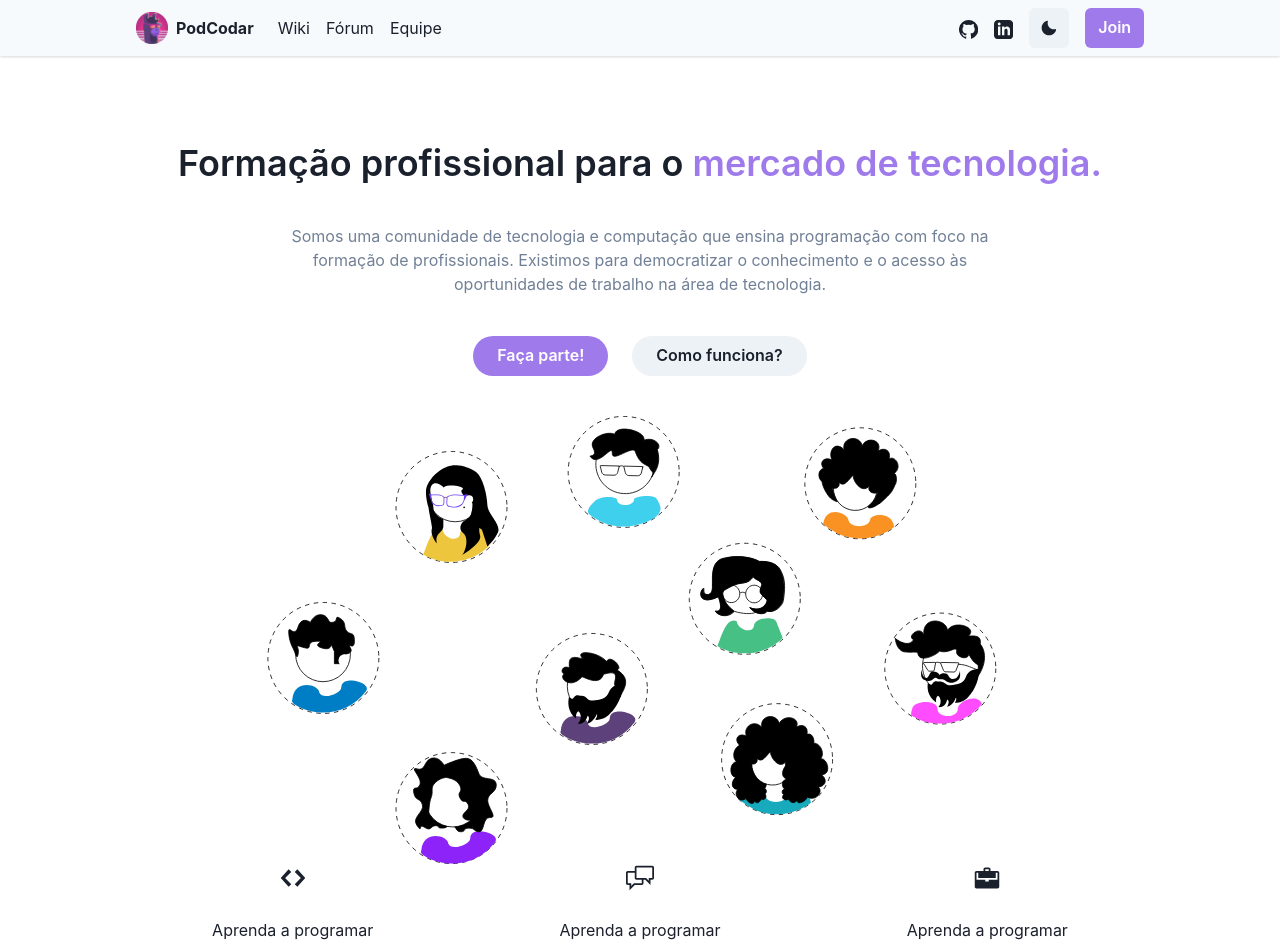
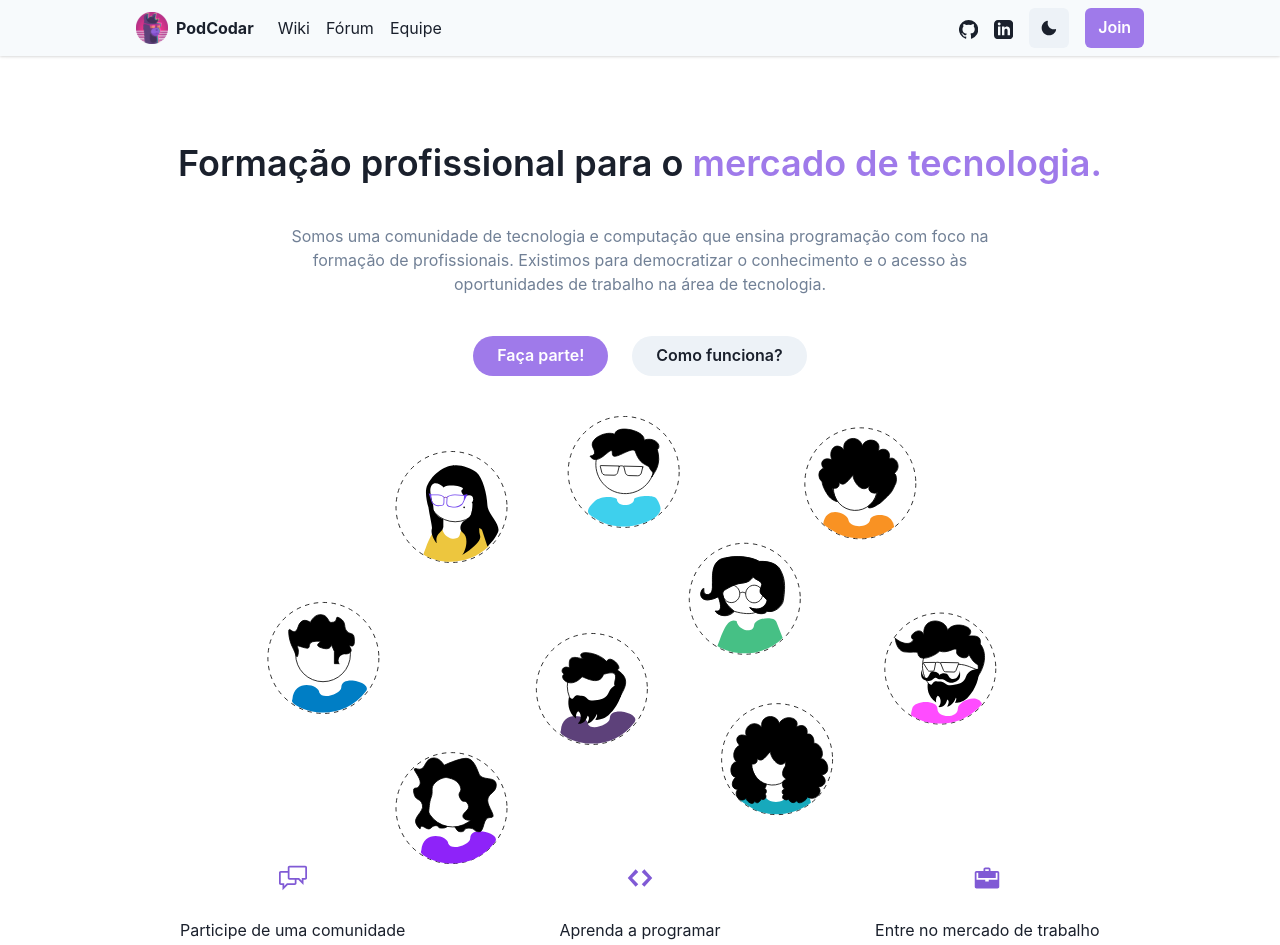
Before and after one commit to podcodar/webapp, a Next.js app: page / in a window 1280 px wide. Shown: the top 945 px of the page. Built offline with nearby package versions, Linux system fonts and the light colour scheme.

Commit message:
change order of subsection

```diff
--- a/packages/components/HomeSection.tsx
+++ b/packages/components/HomeSection.tsx
@@ -7,8 +7,14 @@ const HomeSection = () => {
   return (
     <SimpleGrid minChildWidth="150px" spacing="50px" textAlign="center">
       <span>
-        <Icon as={GoCode} w={7} h={7} marginBottom={5} />
-        <h3>Aprenda a programar</h3>
+        <Icon
+          as={GoCommentDiscussion}
+          w={7}
+          h={7}
+          marginBottom={5}
+          color="purple.500"
+        />
+        <h3>Participe de uma comunidade</h3>
         <p>
           Lorem ipsum dolor sit amet consectetur adipisicing elit. Illum et
           voluptates aperiam ipsum enim provident iusto at corporis saepe
@@ -16,7 +22,7 @@ const HomeSection = () => {
         </p>
       </span>
       <span>
-        <Icon as={GoCommentDiscussion} w={7} h={7} marginBottom={5} />
+        <Icon as={GoCode} w={7} h={7} marginBottom={5} color="purple.500" />
         <h3>Aprenda a programar</h3>
         <p>
           Lorem ipsum dolor sit amet consectetur adipisicing elit. Delectus
@@ -28,8 +34,14 @@ const HomeSection = () => {
         </p>
       </span>
       <span>
-        <Icon as={GoBriefcase} w={7} h={7} marginBottom={5} />
-        <h3>Aprenda a programar</h3>
+        <Icon
+          as={GoBriefcase}
+          w={7}
+          h={7}
+          marginBottom={5}
+          color="purple.500"
+        />
+        <h3>Entre no mercado de trabalho</h3>
         <p>
           Lorem ipsum, dolor sit amet consectetur adipisicing elit. Vel nobis
           repellat, quo deserunt laboriosam odio adipisci commodi rerum beatae
```
